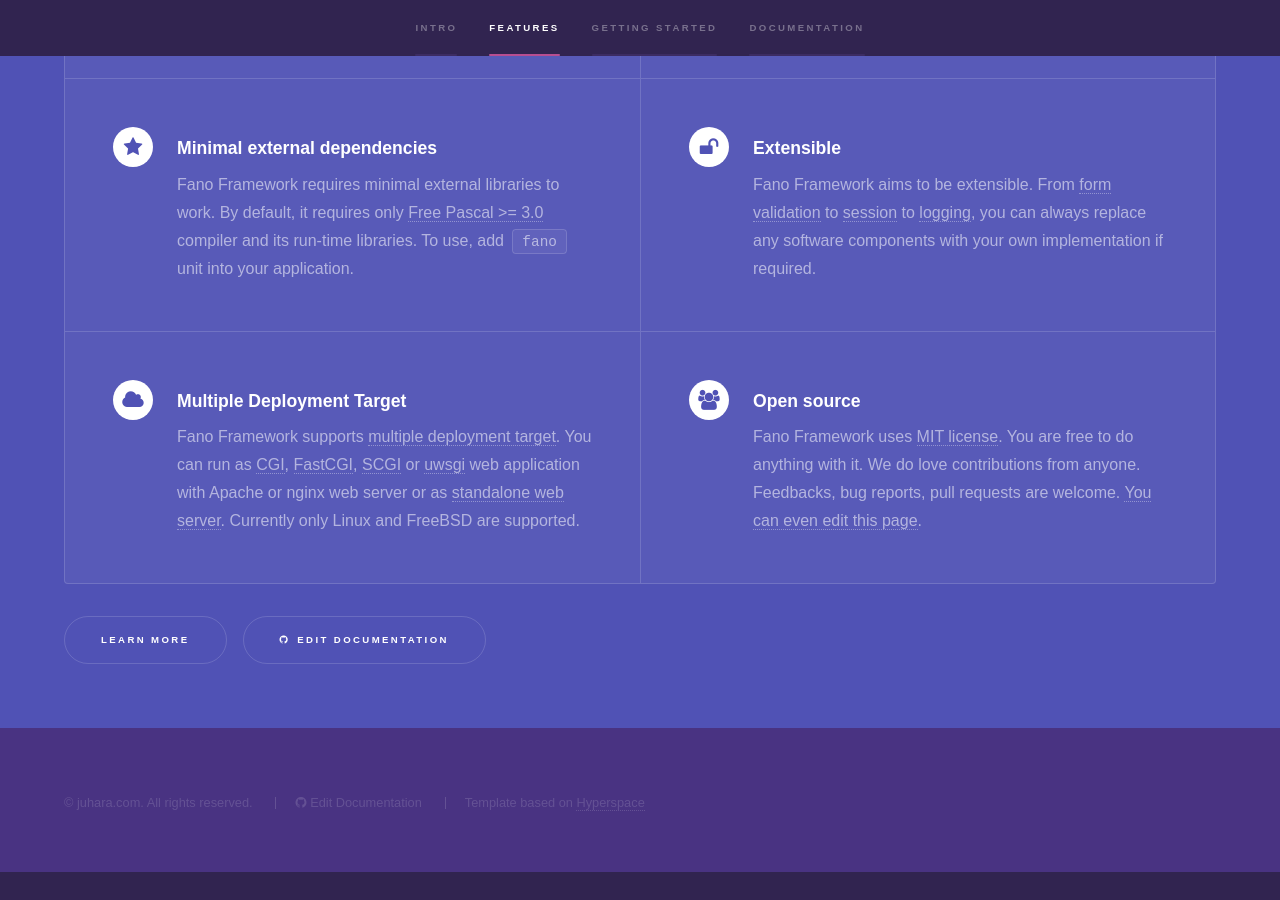
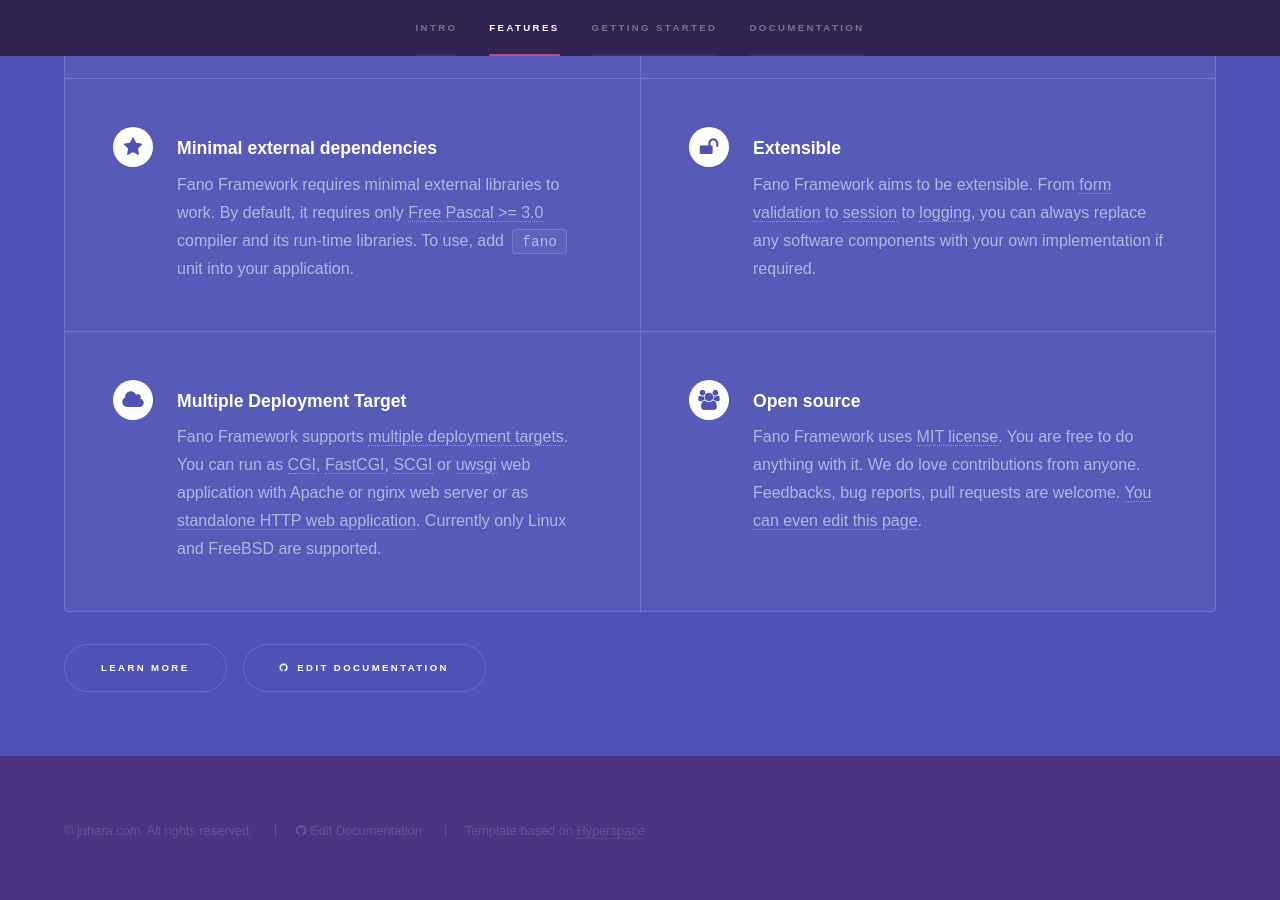
Before and after one commit to fanoframework/fanoframework.github.io, a Jekyll site: the page index.html, which Jekyll copies as it is, in a window 1280 px wide and 900 px high, scrolled down 1494 px. Built offline with Jekyll 4.4.1, drawn with Linux system fonts in a browser that asks for light colours; before the commit the page ends 2366 px from its top, so only the background shows below that.

Commit message:
fix typo error

```diff
--- a/index.html
+++ b/index.html
@@ -134,12 +134,12 @@
                     <section>
                         <span class="icon major fa-cloud"></span>
                         <h3>Multiple Deployment Target</h3>
-                        <p>Fano Framework supports <a href="/deployment">multiple deployment target</a>.
+                        <p>Fano Framework supports <a href="/deployment">multiple deployment targets</a>.
                             You can run as <a href="/deployment/cgi">CGI</a>,
                             <a href="/deployment/fastcgi">FastCGI</a>,
                             <a href="/deployment/scgi">SCGI</a> or <a href="/deployment/uwsgi">uwsgi</a> web application with
                             Apache or nginx web server
-                            or as <a href="/deployment/standalone-web-server">standalone web server</a>.
+                            or as <a href="/deployment/standalone-web-server">standalone HTTP web application</a>.
                             Currently only Linux and FreeBSD are supported.
                         </p>
                     </section>
```
